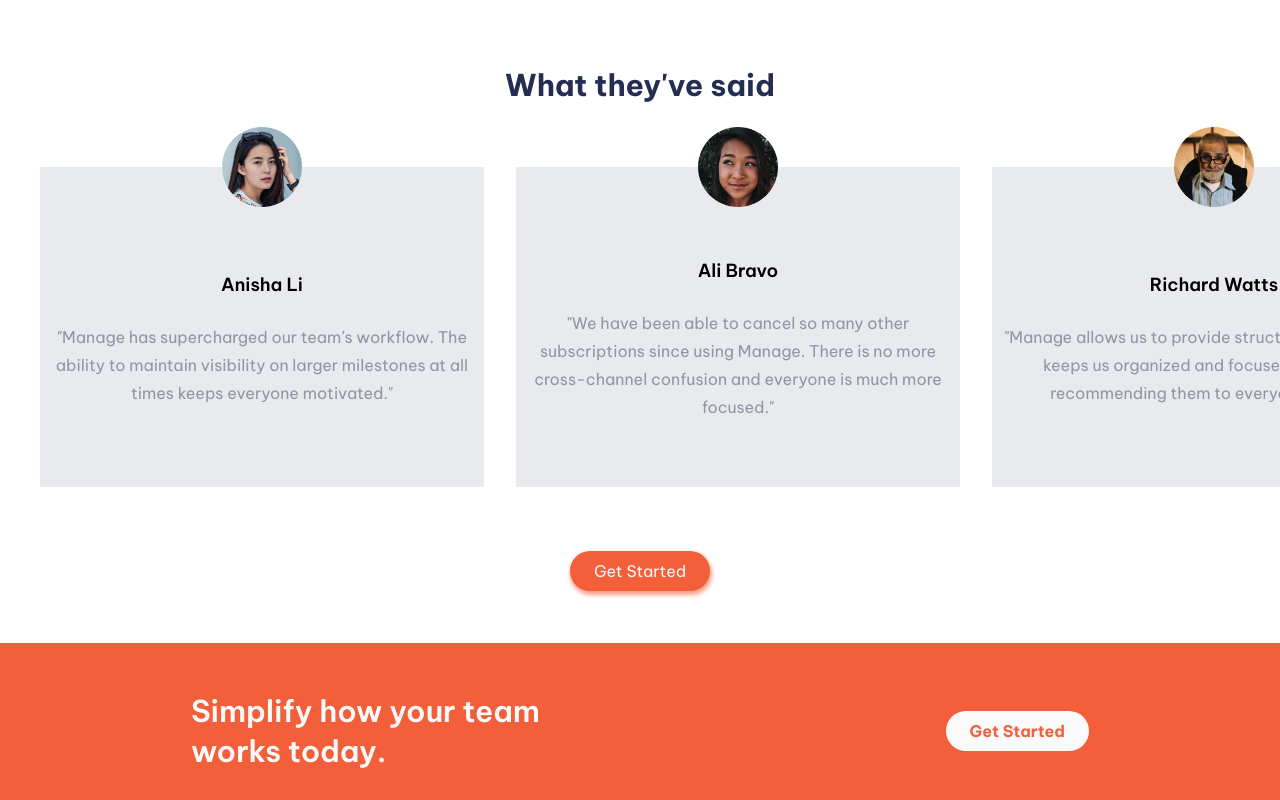
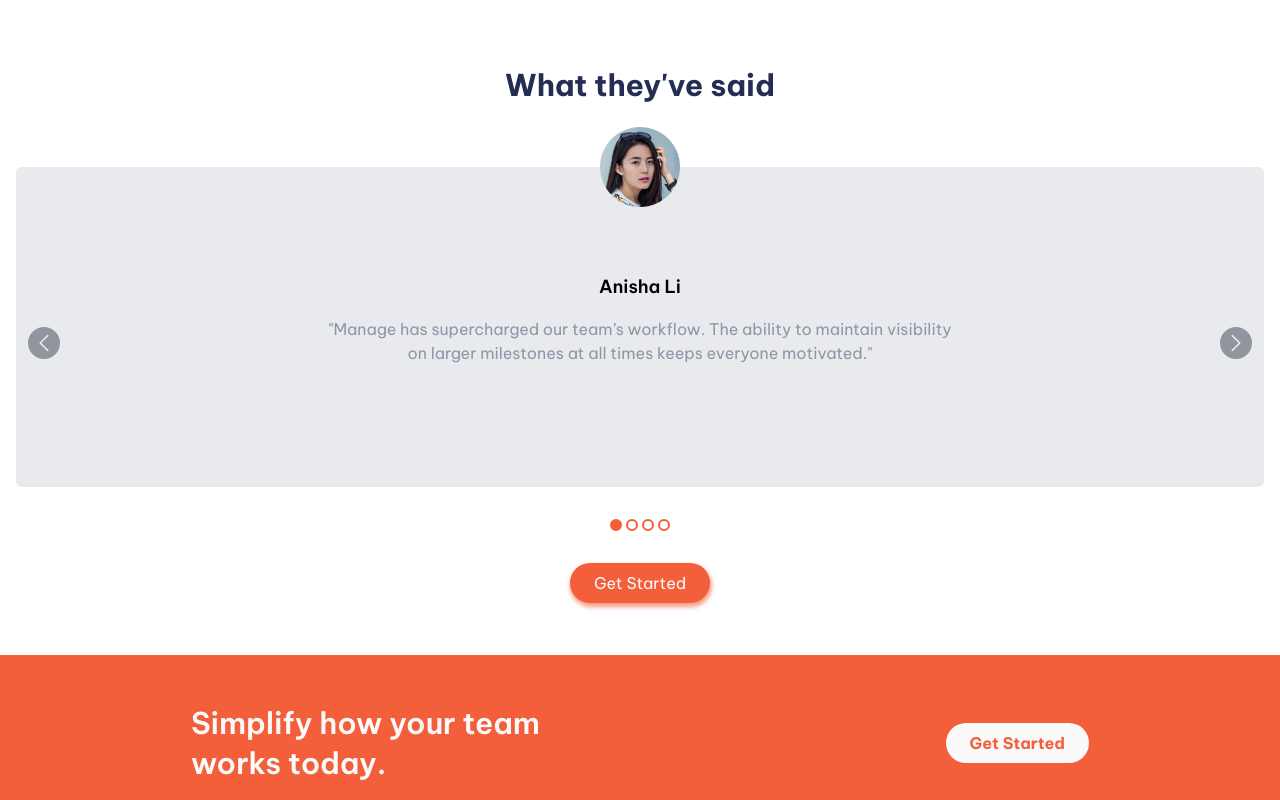
Before and after one commit to ChannMyaeAung/Manage-Landing-Page, a React (Vite) app: page / in a window 1280 px wide. Shown: the part 1260-2060 px from the top of the page. Built offline with nearby package versions, Linux system fonts and the light colour scheme.

Commit message:
refactored testimonial components

```diff
--- a/src/components/footer/footerLinks/SocialLinks.jsx
+++ b/src/components/footer/footerLinks/SocialLinks.jsx
@@ -1,5 +1,4 @@
 import React from "react";
-import footerLogo from "../../../../public/logo2.svg";
 import { footerSocialMedia } from "../../../data";
 
 export default function SocialLinks() {
@@ -26,7 +25,7 @@
       </ul>
 
       <figure id="logo" aria-labelledby="logo" className="self-center my-6">
-        <img src={footerLogo} alt="logo" />
+        <img src="/logo2.svg" alt="logo" />
       </figure>
     </div>
   );
--- a/src/components/header/Header.jsx
+++ b/src/components/header/Header.jsx
@@ -1,5 +1,4 @@
 import React, { useState, useEffect } from "react";
-import logo from "../../../public/logo.svg";
 import MobileToggle from "./mobile/MobileToggle";
 import MobileMenu from "./mobile/MobileMenu";
 import NavLinks from "./NavLinks";
@@ -29,7 +28,7 @@
     >
       <figure className="flex-shrink">
         <a href="/" aria-label="Home">
-          <img src={logo} alt="logo" />
+          <img src="/logo.svg" alt="logo" />
         </a>
       </figure>
 
--- a/src/components/testimonials/Testimonials.jsx
+++ b/src/components/testimonials/Testimonials.jsx
@@ -2,11 +2,12 @@
 import { testimonials } from "../../data";
 import { motion, useDragControls } from "framer-motion";
 import { fadeIn } from "../../animation";
+import Slider from "./slider/Slider";
+import SliderPagination from "./slider/SliderPagination";
 
 const Testimonials = () => {
   const [customers, setCustomers] = useState(testimonials);
   const [index, setIndex] = useState(0);
-  const dragControls = useDragControls();
 
   useEffect(() => {
     const lastIndex = customers.length - 1;
@@ -17,16 +18,6 @@
       setIndex(lastIndex);
     }
   }, [customers, index]);
-
-  const handleDragEnd = (_, info) => {
-    const slideWidth = window.innerWidth;
-    const distance = info.offset.x;
-
-    if (Math.abs(distance) > slideWidth / 3) {
-      const newIndex = distance > 0 ? index - 1 : index + 1;
-      setIndex(Math.max(0, Math.min(newIndex, testimonials.length - 1)));
-    }
-  };
 
   return (
     <section
@@ -45,122 +36,17 @@
       </motion.h1>
 
       {/* For mobile screens with paginations */}
-      <motion.div
-        variants={fadeIn("up", 0.3)}
-        initial="hidden"
-        whileInView={"show"}
-        viewport={{ once: true, amount: 0.7 }}
-        className="relative flex flex-col gap-16 mt-16 h-80 md:hidden"
-      >
-        {customers.map((customer, customerIndex) => {
-          const { id, name, img, comment } = customer;
-
-          /* All remaining slides are positioned at 100%X */
-          let position = "nextSlide";
-
-          /* except for the one that matches the index */
-          if (customerIndex === index) {
-            position = "activeSlide";
-          }
-
-          /* when on the first article, the last item is positioned to -100%X to create infinite scrolling transition */
-          /* as the index increases, all the previous slides are moved to -100%X. */
-          if (
-            customerIndex === index - 1 ||
-            (index === 0 && customerIndex === customers.length - 1)
-          ) {
-            position = "lastSlide";
-          }
-
-          return (
-            <article
-              key={id}
-              data-position={position}
-              className="absolute flex items-center w-full h-full text-center transition-all rounded-sm opacity-0 bg-DarkGrayishBlue bg-opacity-20 "
-            >
-              <figure className="absolute inset-0 w-20 h-20 mx-auto rounded-full -top-10">
-                <img
-                  src={img}
-                  alt={`${name}'s picture`}
-                  className="object-cover w-full h-full"
-                />
-              </figure>
-              <div className="py-4">
-                <h2 className="text-lg font-semibold">{name}</h2>
-                <p className="text-base leading-7 text-DarkGrayishBlue">
-                  "{comment}"
-                </p>
-              </div>
-            </article>
-          );
-        })}
-      </motion.div>
-
-      {/* For Desktop screens with slider */}
-      <motion.div
-        drag="x"
-        dragConstraints={{ left: 0, right: 0 }}
-        dragElastic={0.1}
-        dragControls={dragControls}
-        onDragEnd={handleDragEnd}
-        aria-live="polite"
-        style={{
-          x: `-${(index * 100) / customers.length}%`,
-        }}
-        className="relative hidden px-6  gap-8 w-[150vw] 2xl:w-[100vw] my-16 h-80 md:flex"
-      >
-        {customers.map((customer, customerIndex) => {
-          const { id, name, img, comment } = customer;
-
-          return (
-            <motion.article
-              key={id}
-              style={{
-                x: `-${(index * 260) / customers.length}%`,
-                width: `${customers.length * 100}vw`,
-              }}
-              className="relative flex items-center h-full text-center transition-all rounded-sm bg-DarkGrayishBlue bg-opacity-20"
-            >
-              <figure className="absolute inset-0 w-20 h-20 mx-auto rounded-full -top-10">
-                <img
-                  src={img}
-                  alt={`${name}'s picture`}
-                  className="object-cover w-full h-full"
-                />
-              </figure>
-              <div className="py-4 md:p-2">
-                <h2 className="my-6 text-lg font-semibold">{name}</h2>
-                <p className="mt-3 text-base leading-7 text-DarkGrayishBlue">
-                  "{comment}"
-                </p>
-              </div>
-            </motion.article>
-          );
-        })}
-      </motion.div>
+      <Slider customers={customers} index={index} setIndex={setIndex} />
 
       {/* Slider Pagination  */}
-      <div
-        className="flex items-center justify-center gap-1 my-8 md:hidden"
-        role="group"
-        aria-label="Testimonials Pagination"
-      >
-        {customers.map((_, sliderIndex) => (
-          <button
-            data-button="pagination-btn"
-            key={sliderIndex}
-            onClick={() => setIndex(sliderIndex)}
-            aria-label={`View Image ${sliderIndex + 1}`}
-            aria-current={sliderIndex === index ? "true" : "false"}
-            className={`relative w-3 h-3 border-2 rounded-full cursor-pointer border-BrightRed ${
-              sliderIndex === index ? "bg-BrightRed" : null
-            }`}
-          ></button>
-        ))}
-      </div>
 
+      <SliderPagination
+        customers={customers}
+        index={index}
+        setIndex={setIndex}
+      />
       {/* CTA Button  */}
-      <div className="flex items-center justify-center">
+      <div className="flex items-center justify-center md:mt-8">
         <button className="mb-3 cta__button" aria-label="Get Started">
           Get Started
         </button>
--- /dev/null
+++ b/src/components/testimonials/slider/Slider.jsx
@@ -0,0 +1,46 @@
+import React from "react";
+import { motion } from "framer-motion";
+import { fadeIn } from "../../../animation";
+import SliderButtons from "./SliderButtons";
+import SliderItems from "./SliderItems";
+
+export default function Slider({ customers, index, setIndex }) {
+  return (
+    <motion.div
+      variants={fadeIn("up", 0.3)}
+      initial="hidden"
+      whileInView={"show"}
+      viewport={{ once: true, amount: 0.7 }}
+      className="relative flex flex-col gap-16 mt-16 h-80 "
+    >
+      {customers.map((customer, customerIndex) => {
+        /* All remaining slides are positioned at 100%X */
+        let position = "nextSlide";
+
+        /* except for the one that matches the index */
+        if (customerIndex === index) {
+          position = "activeSlide";
+        }
+
+        /* when on the first article, the last item is positioned to -100%X to create infinite scrolling transition */
+        /* as the index increases, all the previous slides are moved to -100%X. */
+        if (
+          customerIndex === index - 1 ||
+          (index === 0 && customerIndex === customers.length - 1)
+        ) {
+          position = "lastSlide";
+        }
+
+        return (
+          <SliderItems
+            key={customer.id}
+            customer={customer}
+            position={position}
+          />
+        );
+      })}
+
+      <SliderButtons setIndex={setIndex} />
+    </motion.div>
+  );
+}
--- /dev/null
+++ b/src/components/testimonials/slider/SliderButtons.jsx
@@ -0,0 +1,46 @@
+import React from "react";
+
+export default function SliderButtons({ setIndex }) {
+  return (
+    <>
+      <button
+        className="absolute p-1 text-white rounded-full md:left-3 left-1 opacity-40 top-1/2 bg-slate-900 -z-1"
+        onClick={() => setIndex((prev) => prev - 1)}
+      >
+        <svg
+          xmlns="http://www.w3.org/2000/svg"
+          fill="none"
+          viewBox="0 0 24 24"
+          strokeWidth={1.5}
+          stroke="currentColor"
+          className="w-6 h-6"
+        >
+          <path
+            strokeLinecap="round"
+            strokeLinejoin="round"
+            d="M15.75 19.5 8.25 12l7.5-7.5"
+          />
+        </svg>
+      </button>
+      <button
+        className="absolute p-1 text-white rounded-full right-1 md:right-3 opacity-40 top-1/2 bg-slate-900 -z-1"
+        onClick={() => setIndex((prev) => prev + 1)}
+      >
+        <svg
+          xmlns="http://www.w3.org/2000/svg"
+          fill="none"
+          viewBox="0 0 24 24"
+          strokeWidth={1.5}
+          stroke="currentColor"
+          className="w-6 h-6"
+        >
+          <path
+            strokeLinecap="round"
+            strokeLinejoin="round"
+            d="m8.25 4.5 7.5 7.5-7.5 7.5"
+          />
+        </svg>
+      </button>
+    </>
+  );
+}
--- /dev/null
+++ b/src/components/testimonials/slider/SliderItems.jsx
@@ -0,0 +1,22 @@
+export default function SliderItems({ customer, position }) {
+  return (
+    <article
+      data-position={position}
+      className="absolute flex items-center w-full h-full mx-auto text-center transition-all rounded-md opacity-0 bg-DarkGrayishBlue bg-opacity-20 "
+    >
+      <figure className="absolute inset-0 w-20 h-20 mx-auto rounded-full -top-10">
+        <img
+          src={customer.img}
+          alt={`${customer.name}'s picture`}
+          className="object-cover w-full h-full"
+        />
+      </figure>
+      <div className="self-center w-full p-4 mt-6 md:mt-0">
+        <h2 className="text-lg font-semibold">{customer.name}</h2>
+        <p className="w-full max-w-2xl px-6 mx-auto text-sm sm:text-base sm:p-4 text-DarkGrayishBlue">
+          "{customer.comment}"
+        </p>
+      </div>
+    </article>
+  );
+}
--- /dev/null
+++ b/src/components/testimonials/slider/SliderPagination.jsx
@@ -0,0 +1,24 @@
+import React from "react";
+
+export default function SliderPagination({ customers, index, setIndex }) {
+  return (
+    <div
+      className="flex items-center justify-center gap-1 my-8"
+      role="group"
+      aria-label="Testimonials Pagination"
+    >
+      {customers.map((_, sliderIndex) => (
+        <button
+          data-button="pagination-btn"
+          key={sliderIndex}
+          onClick={() => setIndex(sliderIndex)}
+          aria-label={`View Image ${sliderIndex + 1}`}
+          aria-current={sliderIndex === index ? "true" : "false"}
+          className={`relative w-3 h-3 border-2 rounded-full cursor-pointer border-BrightRed ${
+            sliderIndex === index ? "bg-BrightRed" : null
+          }`}
+        ></button>
+      ))}
+    </div>
+  );
+}
--- a/src/index.css
+++ b/src/index.css
@@ -47,6 +47,7 @@
 
 article[data-position="activeSlide"] {
   opacity: 1;
+  width: 100%;
   transform: translateX(0);
 }
 
```
